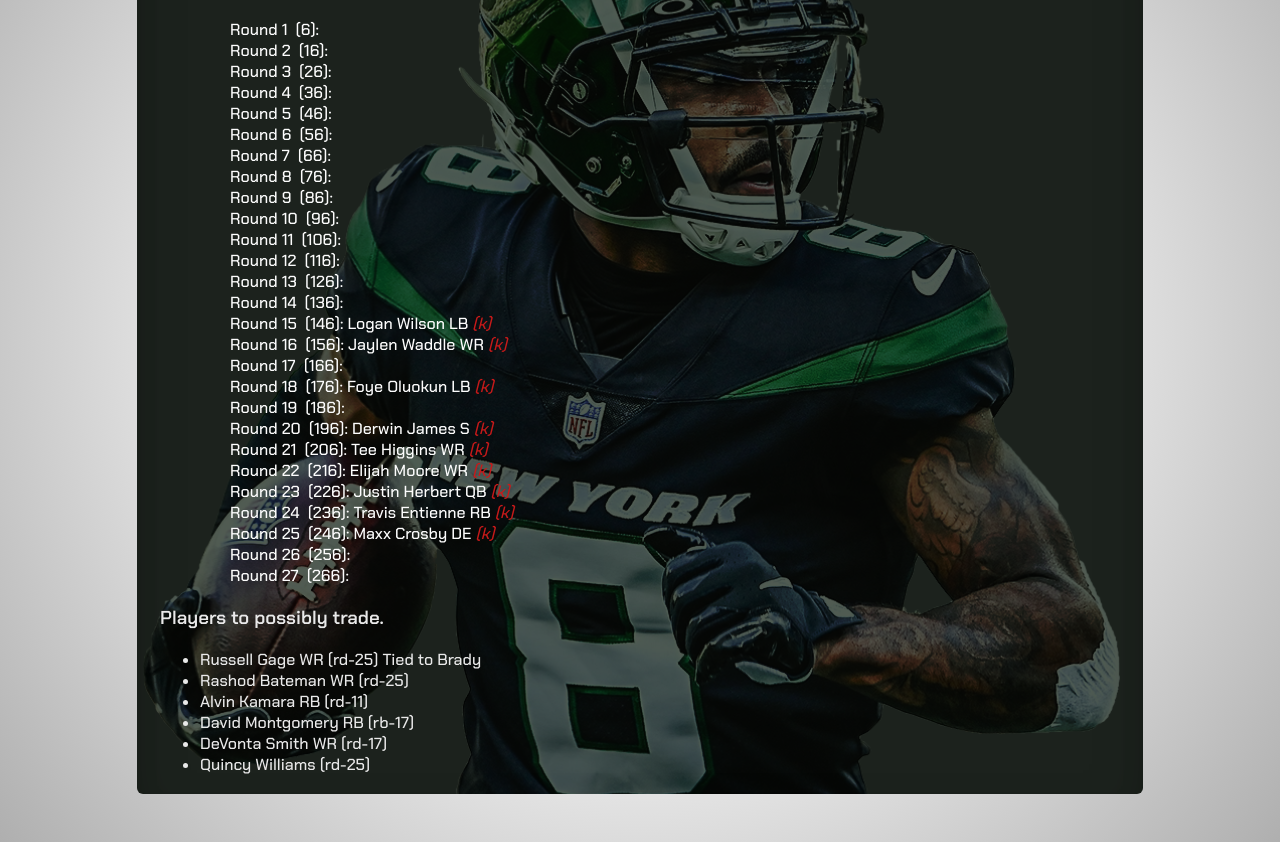
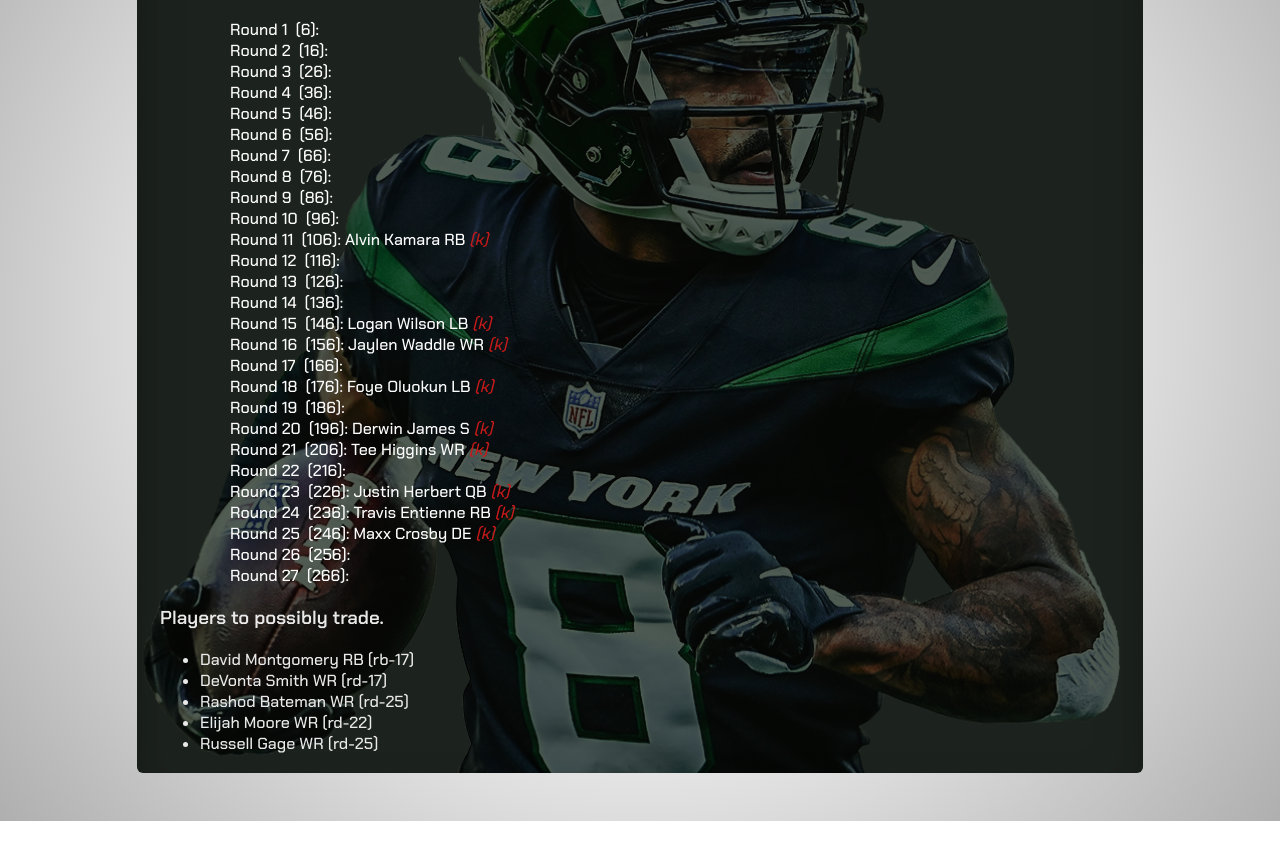
Before and after one commit to developerDaveD/2022-Fantasy-Football-Draft, a plain HTML site: page index.html in a window 1280 px wide. Shown: the part 185-1027 px from the top of the page. After the commit the page ends 1006 px from the top, so only its background shows below. Drawn offline with Linux system fonts and the light colour scheme.

Commit message:
last minute keeper change

```diff
--- a/index.html
+++ b/index.html
@@ -27,7 +27,7 @@
                <li>Round 8 &nbsp(76):</li>
                <li>Round 9 &nbsp(86):</li>
                <li>Round 10 &nbsp(96):</li>
-               <li>Round 11 &nbsp(106):</li>
+               <li>Round 11 &nbsp(106): Alvin Kamara RB <i>(k)</i></li></li>
                <li>Round 12 &nbsp(116):</li>
                <li>Round 13 &nbsp(126):</li>
                <li>Round 14 &nbsp(136):</li>
@@ -38,7 +38,7 @@
                <li>Round 19 &nbsp(186):</li>
                <li>Round 20 &nbsp(196): Derwin James S <i>(k)</i></li>
                <li>Round 21 &nbsp(206): Tee Higgins WR <i>(k)</i></li>
-               <li>Round 22 &nbsp(216): Elijah Moore WR <i>(k)</i></li>
+               <li>Round 22 &nbsp(216):</li>
                <li>Round 23 &nbsp(226): Justin Herbert QB <i>(k)</i></li>
                <li>Round 24 &nbsp(236): Travis Entienne RB <i>(k)</i></li>
                <li>Round 25 &nbsp(246): Maxx Crosby DE <i>(k)</i></li>
@@ -49,12 +49,11 @@
          <div class="draft-notes">
             <h3>Players to possibly trade.</h3>
             <ul>
-               <li>Russell Gage WR (rd-25) Tied to Brady</li>
-               <li>Rashod Bateman WR (rd-25)</li>
-               <li>Alvin Kamara RB (rd-11)</li>
                <li>David Montgomery RB (rb-17)</li>
                <li>DeVonta Smith WR (rd-17)</li>
-               <li>Quincy Williams (rd-25)</li>
+               <li>Rashod Bateman WR (rd-25)</li>
+               <li>Elijah Moore WR (rd-22)</li>
+               <li>Russell Gage WR (rd-25)</li>
             </ul>
          </div>
    </main>
```
